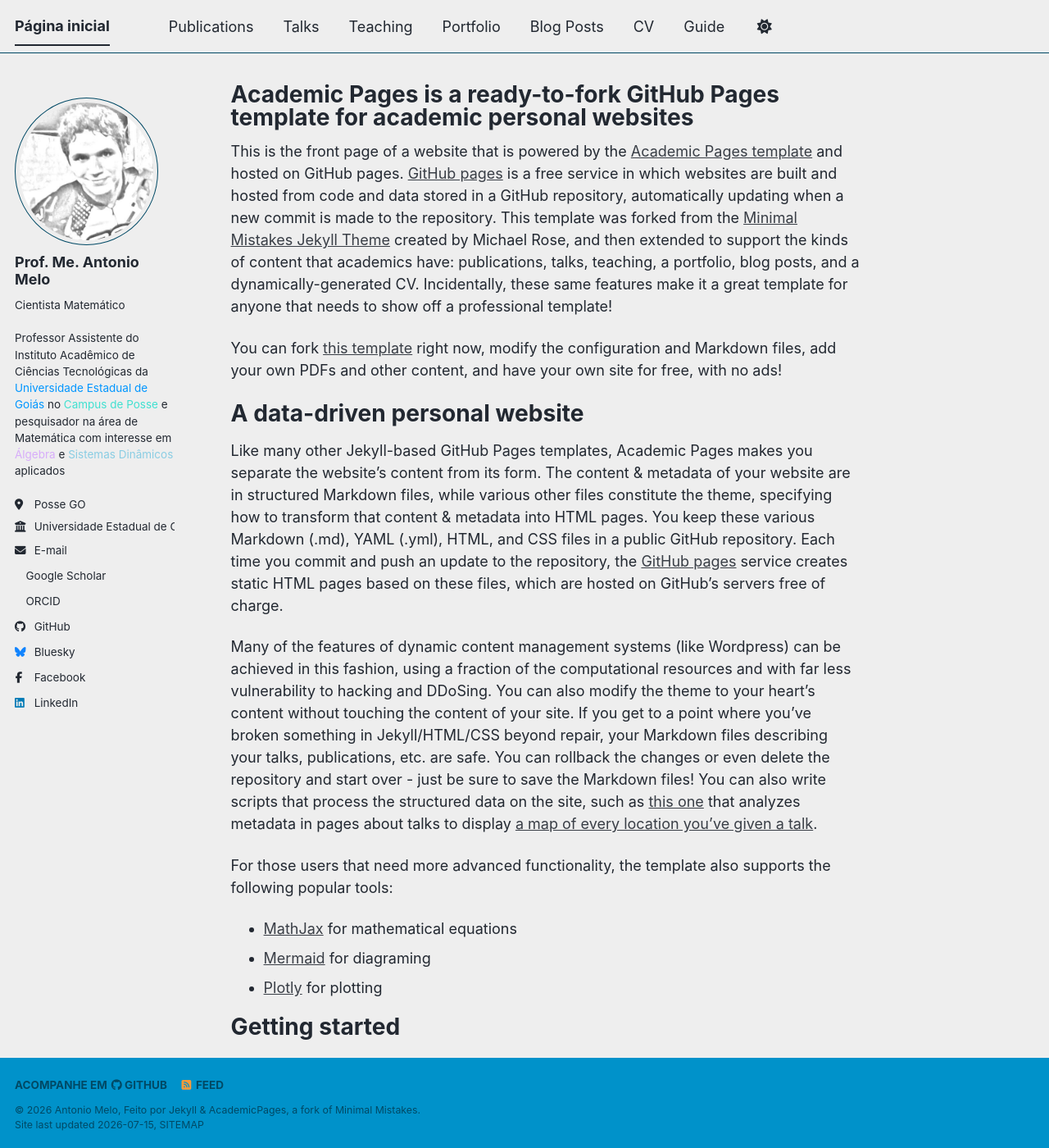
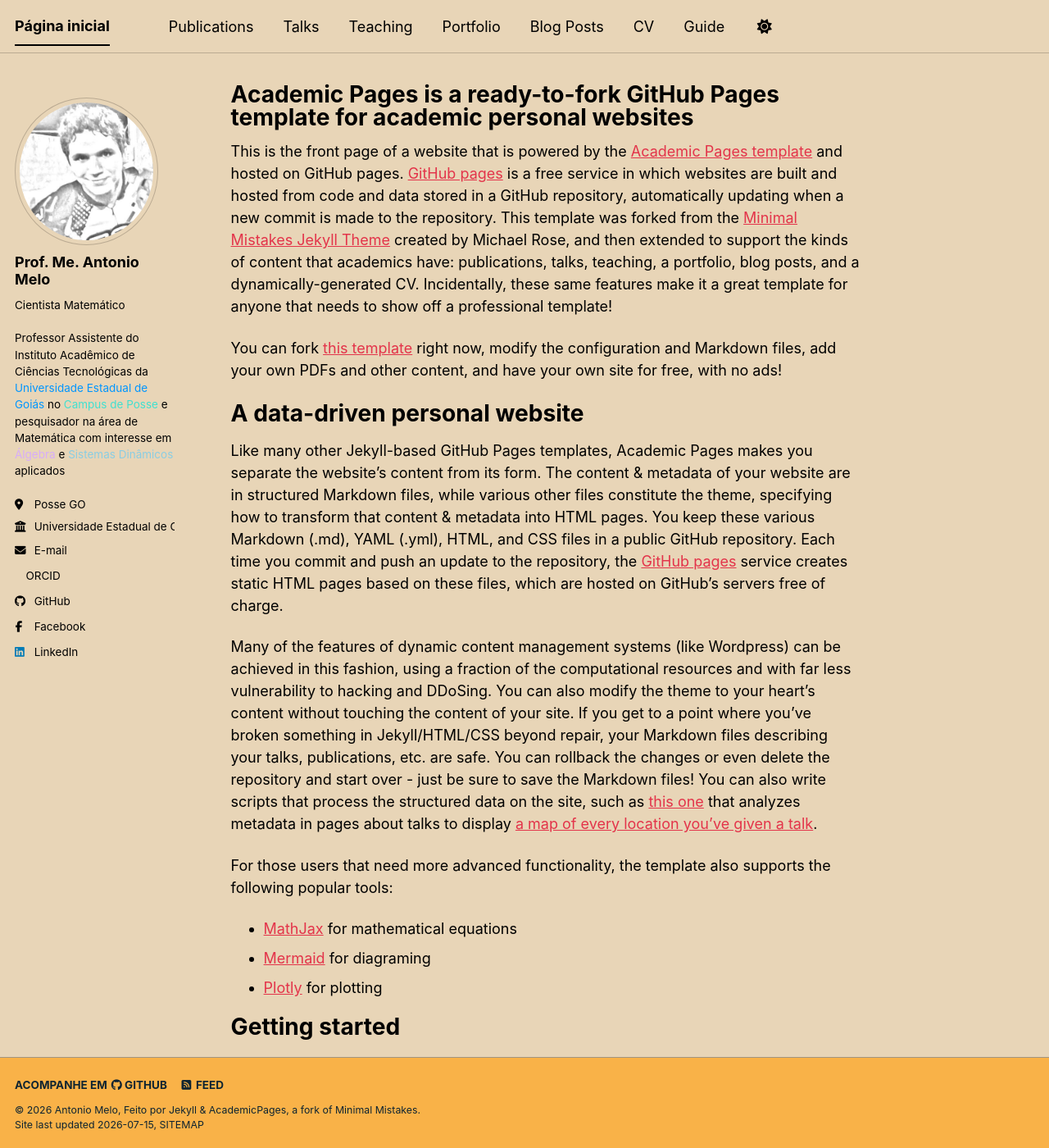
Before and after one commit to antmelo/antmelo.github.io, a Jekyll site: the page built from _pages/about.md, in a window 1280 px wide and 1400 px high. Shown: the whole window at 82% size. Built offline with Jekyll 4.4.1, drawn with Linux system fonts in a browser that asks for light colours; a style sheet for code colours, icons or effects is not loaded.

Commit message:
Update _config.yml

```diff
--- a/_config.yml
+++ b/_config.yml
@@ -8,7 +8,7 @@
 
 # Basic Site Settings
 locale                   : "pt-BR"
-site_theme               : "air" # The available themes options are "default", "air", "sunrise", "mint", "dirt" and "contrast"
+site_theme               : "sunrise" # The available themes options are "default", "air", "sunrise", "mint", "dirt" and "contrast"
 title                    : "Página inicial"
 title_separator          : "-"
 name                     : &name "Antonio Melo"
@@ -34,7 +34,7 @@
   # Academic websites
   academia         : # URL
   arxiv            : # URL - Update with the correct link to your profile
-  googlescholar    : "https://scholar.google.com/citations?user=PS_CX0AAAAAJ"
+  googlescholar    : #"https://scholar.google.com/citations?user=PS_CX0AAAAAJ"
   inspire-hep      : # URL
   impactstory      : # URL
   orcid            : "https://orcid.org/0009-0008-8463-6140"
@@ -56,7 +56,7 @@
 
   # Social media
   artstation       : # Username
-  bluesky          : "bsky.app" # Replace this with you Bluesky username
+  bluesky          : #"bsky.app" # Replace this with you Bluesky username
   facebook         : "tony.melo.180"
   flickr           : # Username
   foursquare       : # Username
```
